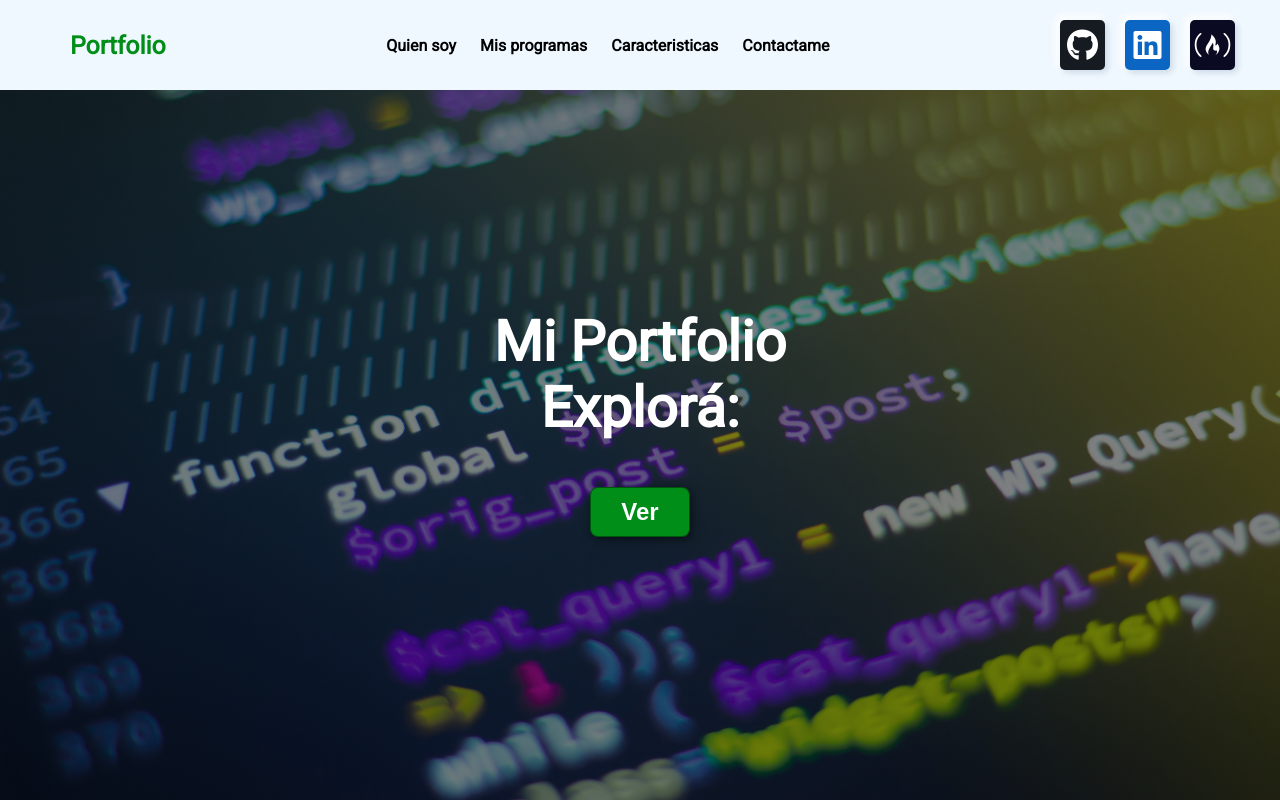
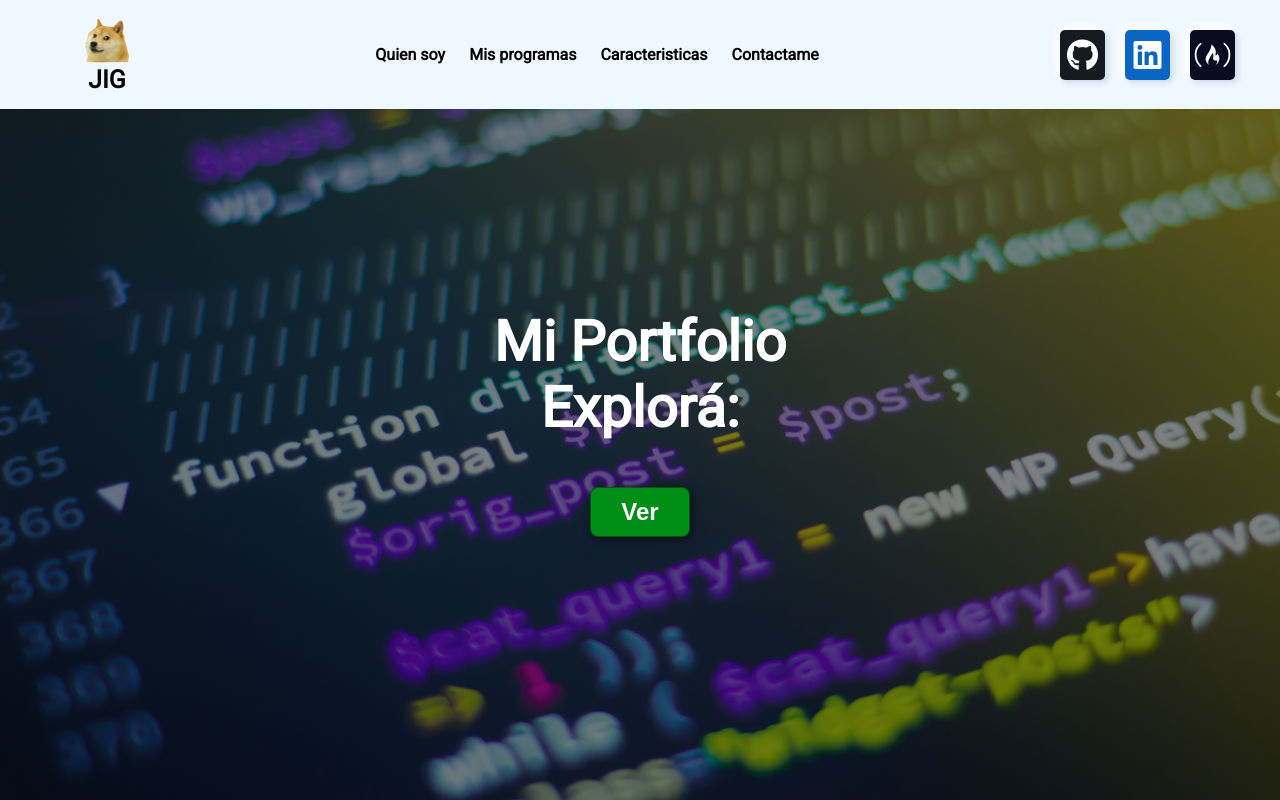
Before and after one commit to GerstnerJuanI/portfolio, a plain HTML site: page index.html in a window 1280 px wide. Shown: the top 800 px of the page. Drawn offline with Linux system fonts and the light colour scheme.

Commit message:
Se modifico el logo

```diff
--- a/index.html
+++ b/index.html
@@ -17,7 +17,10 @@
     <header>
         <div class="container">
             <p class="logo">
-                Portfolio
+                <a href="#body_pr">
+                    <img id="dogelogo" src="img/logo.webp" alt="Doge Logo">
+                    <span>JIG</span>
+                </a>
             </p>
             <nav id="navbar">
                 <a href="#mi-prog">Quien soy</a>
--- a/styles.css
+++ b/styles.css
@@ -67,15 +67,28 @@ button:hover{
 }
 
 header{
+
     background-color: aliceblue;
 
 }
 header .logo{
     margin:0;
-    padding: 25px 30px;
+    padding: 10px 30px;
     font-weight: bold;
-    color: rgb(0, 141, 24);
+    color: rgb(94, 84, 5);
     font-size: 1.55em;
+}
+header .logo a{
+    display: flex;
+    flex-direction: column;
+    align-content: space-around;
+    text-align: center;
+    align-items: center;
+}
+header .logo #dogelogo{
+    width: 50px;
+    height: 50px;
+
 }
 header .container{
     display: flex;
@@ -98,7 +111,7 @@ header a{
 }
 
 header a:hover{
-    color:rgb(10, 85, 0);
+    color:rgb(139, 155, 1);
 }
 #welcome-section{
     display:flex;
```
Also changed, not shown: img/logo.webp (added).
